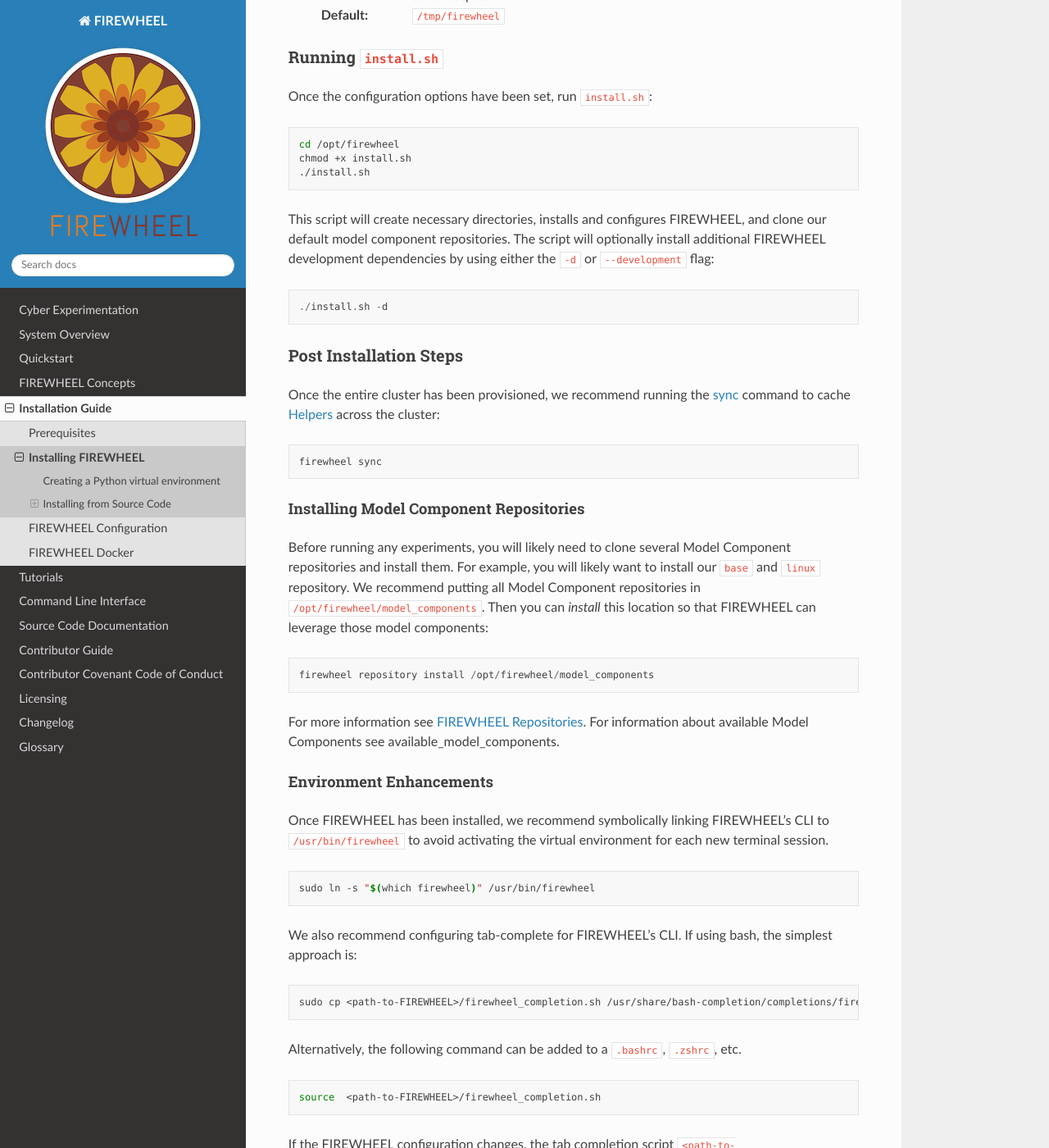
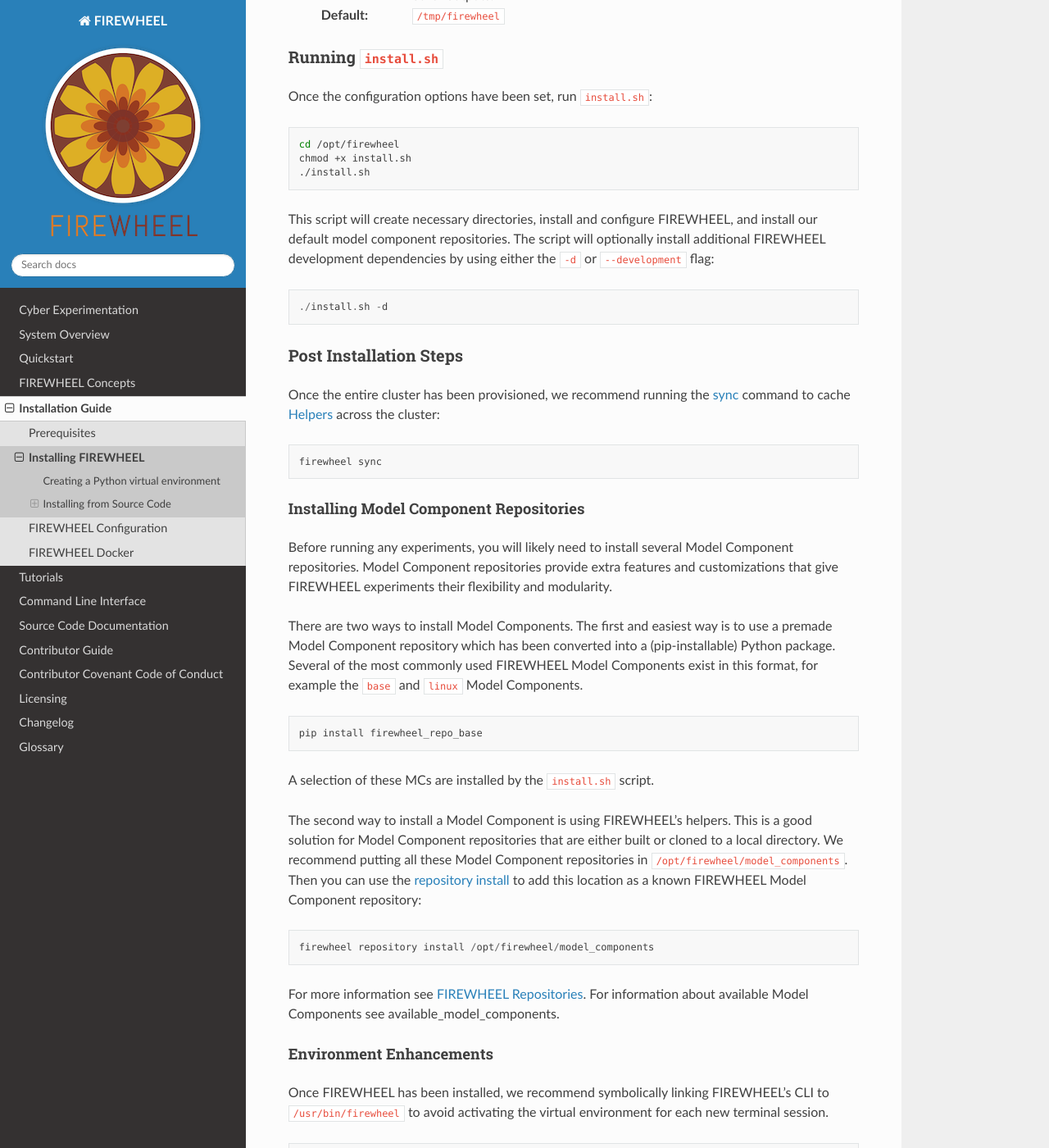
Before and after one commit to sdelliot/firewheel, a Sphinx documentation site: the page built from docs/source/install/install.rst, in a window 1280 px wide and 1400 px high, scrolled down 4171 px. Shown: the whole window at 82% size. Built offline with Sphinx 7.4.7 and the Read the Docs theme 3.1.0, drawn with Linux system fonts in a browser that asks for light colours; pages that are not in the unit, such as notebooks, are missing from menus; the version number could not be read and is left out.

Commit message:
fix: Clearly delineate between editable/non-editable MC installs (#114)
This captures a handful of the higher priority elements introduced by
#91, while focusing on backwards compatibility.

The primary modification here is to make more clear the distinction
between cloned/uncloned editable/non-editable installs and have the docs
adequately reflect the actions in the `install.sh` script. Previously,
the documentation stated that the installer would clone our default
model components, which was true before we transitioned to the package
model. As we've made that transition, some of the implied functionality
has been lost—right now, running the install script with no arguments
will clone MCs but not install them... so still technically accurate,
but somewhat misleading because we do not mention that any further
actions to be taken. In a similar way, calling the script with
`--no-clone` will also not clone MCs, but will also not install them
even though one could argue that a familiar user (e.g., me) might expect
`--no-clone` to not _clone_ the MC repos, but still install them using
pip. There are a few other similar logic cases, but I won't discuss them
at length. Instead, I'll summarize the behavior of the script as would
be defined by this MR:

|  CLI Option          | (clone)  | `--no-clone` |
|------------------|---------|---------------|
| (production) | pip install model components from cloned versions | pip
install model components from PyPI |
| `--development` | pip install model components from cloned versions in
editable mode | pip install model components from PyPI (same as above) |

In all cases, when using this script, FIREWHEEL will be installed from
this local version not PyPI. I don't think that's actually the case
right now (looking at the line in the `install_firewheel` function), but
this seems like it would be the expected behavior of running this
script. Presumably, whoever's running the install script in the repo is
doing it because they want to install that version of FIREWHEEL, not
just have it turn around and download whatever the latest version is on
PyPI.

```diff
--- a/docs/source/install/install.rst
+++ b/docs/source/install/install.rst
@@ -192,7 +192,7 @@
     chmod +x install.sh
     ./install.sh
 
-This script will create necessary directories, installs and configures FIREWHEEL, and clone our default model component repositories.
+This script will create necessary directories, install and configure FIREWHEEL, and install our default model component repositories.
 The script will optionally install additional FIREWHEEL development dependencies by using either the ``-d`` or ``--development`` flag::
 
     ./install.sh -d
@@ -207,10 +207,24 @@
 
 Installing Model Component Repositories
 ---------------------------------------
-Before running any experiments, you will likely need to clone several Model Component repositories and install them.
-For example, you will likely want to install our ``base`` and ``linux`` repository.
-We recommend putting all Model Component repositories in ``/opt/firewheel/model_components``.
-Then you can *install* this location so that FIREWHEEL can leverage those model components::
+Before running any experiments, you will likely need to install several Model Component repositories.
+Model Component repositories provide extra features and customizations that give FIREWHEEL experiments their flexibility and modularity.
+
+There are two ways to install Model Components.
+The first and easiest way is to use a premade Model Component repository which has been converted into a (pip-installable) Python package.
+Several of the most commonly used FIREWHEEL Model Components exist in this format, for example the ``base`` and ``linux`` Model Components.
+
+.. code-block:: bash
+
+   pip install firewheel_repo_base
+
+A selection of these MCs are installed by the ``install.sh`` script.
+
+The second way to install a Model Component is using FIREWHEEL's helpers.
+This is a good solution for Model Component repositories that are either built or cloned to a local directory.
+We recommend putting all these Model Component repositories in ``/opt/firewheel/model_components``.
+Then you can use the :ref:`helper_repository_install` to add this location as a known FIREWHEEL Model Component repository::
+
 
     firewheel repository install /opt/firewheel/model_components
 
```
Also changed, not shown: 1 other file.
